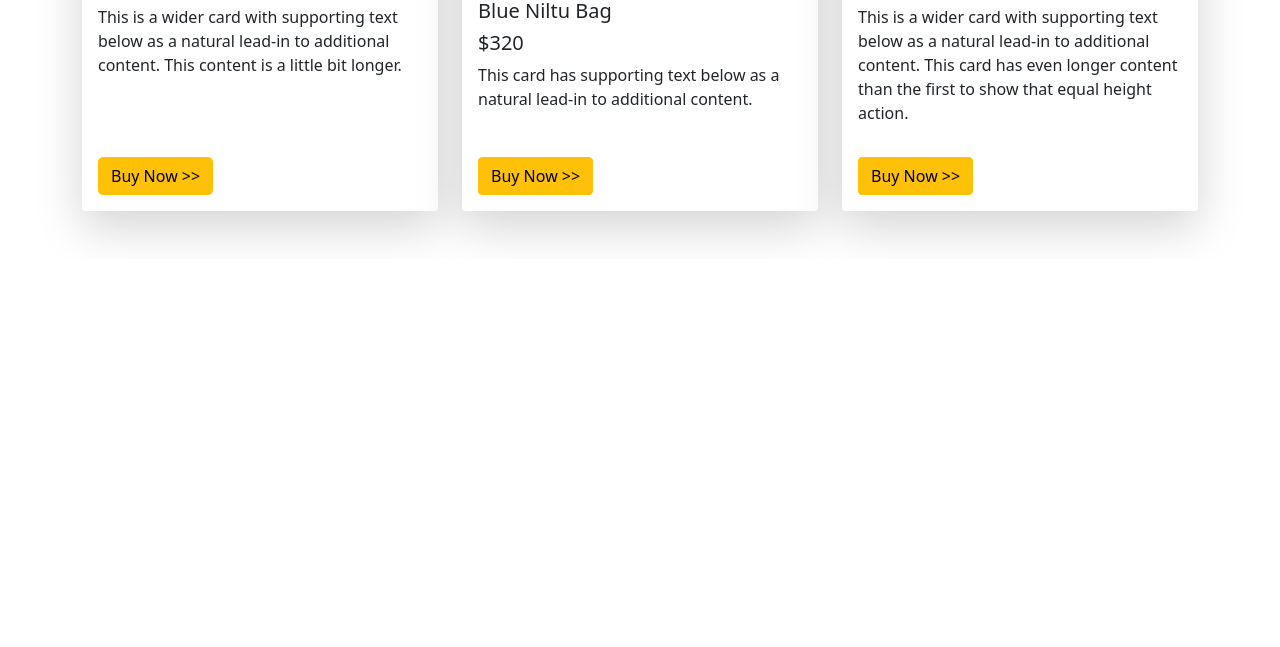
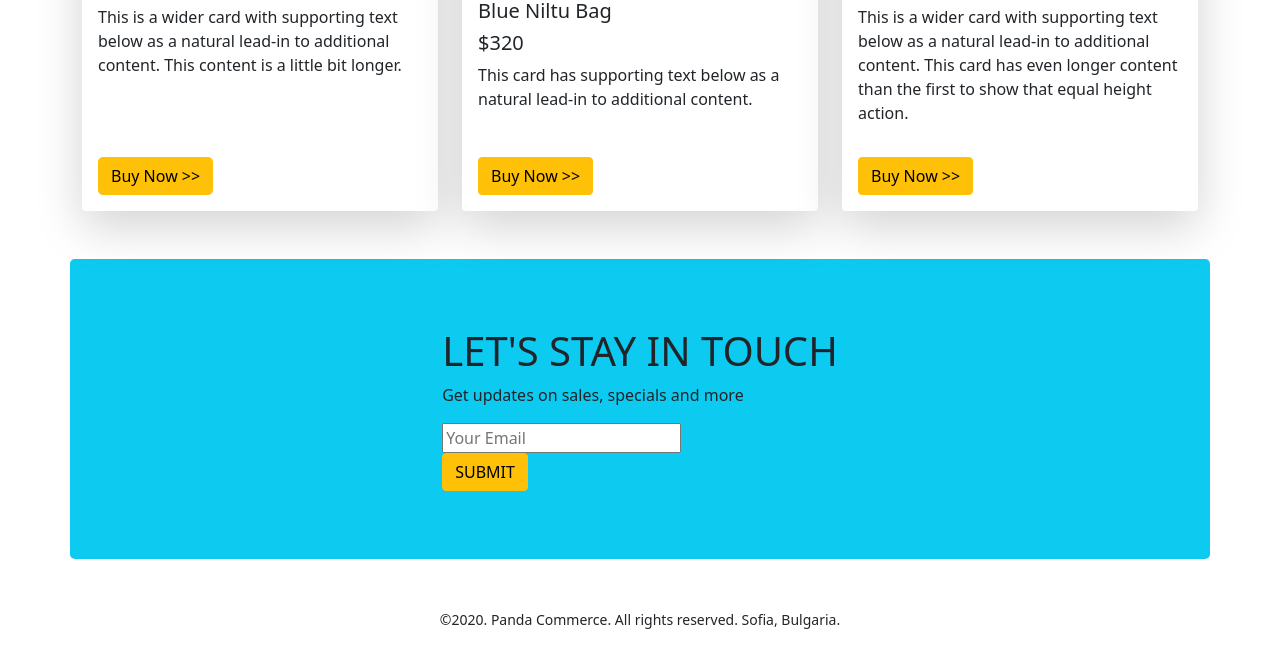
Before and after one commit to mehadyft/panda-commerce-bootstrap, a plain HTML site: page index.html in a window 1280 px wide. Shown: the part 1804-2451 px from the top of the page. Before the commit the page ends 2063 px from the top, so only its background shows below. Drawn offline with Linux system fonts and the light colour scheme.

Commit message:
first commit

```diff
--- a/index.html
+++ b/index.html
@@ -313,10 +313,34 @@
       </section>
       <!-- _____________________ Backpack section end _____________________ -->
       <!-- _____________________ Subscribe section start _____________________ -->
-
+      <section
+        style="height: 300px"
+        class="container align-items-center bg-info d-flex justify-content-center rounded-3"
+      >
+        <!-- _____________________ form div start _____________________ -->
+        <div>
+          <h1>LET'S STAY IN TOUCH</h1>
+          <p>Get updates on sales, specials and more</p>
+          <input type="text" placeholder="Your Email" />
+          <!-- br -->
+          <br />
+          <!-- br -->
+          <button class="btn btn-warning">SUBMIT</button>
+        </div>
+        <!-- _____________________ form div start _____________________ -->
+      </section>
+      <!-- _____________________ form div start _____________________ -->
     </main>
     <!-- _____________________ main section end _____________________ -->
-    <footer></footer>
+    <!-- _____________________ footer section start _____________________ -->
+    <footer class="mt-5 text-center">
+      <p>
+        <small
+          >©2020. Panda Commerce. All rights reserved. Sofia, Bulgaria.</small
+        >
+      </p>
+    </footer>
+    <!-- _____________________ footer section end _____________________ -->
     <!-- _____________________ script js _____________________ -->
     <script src="js/bootstrap.bundle.min.js"></script>
   </body>
```
